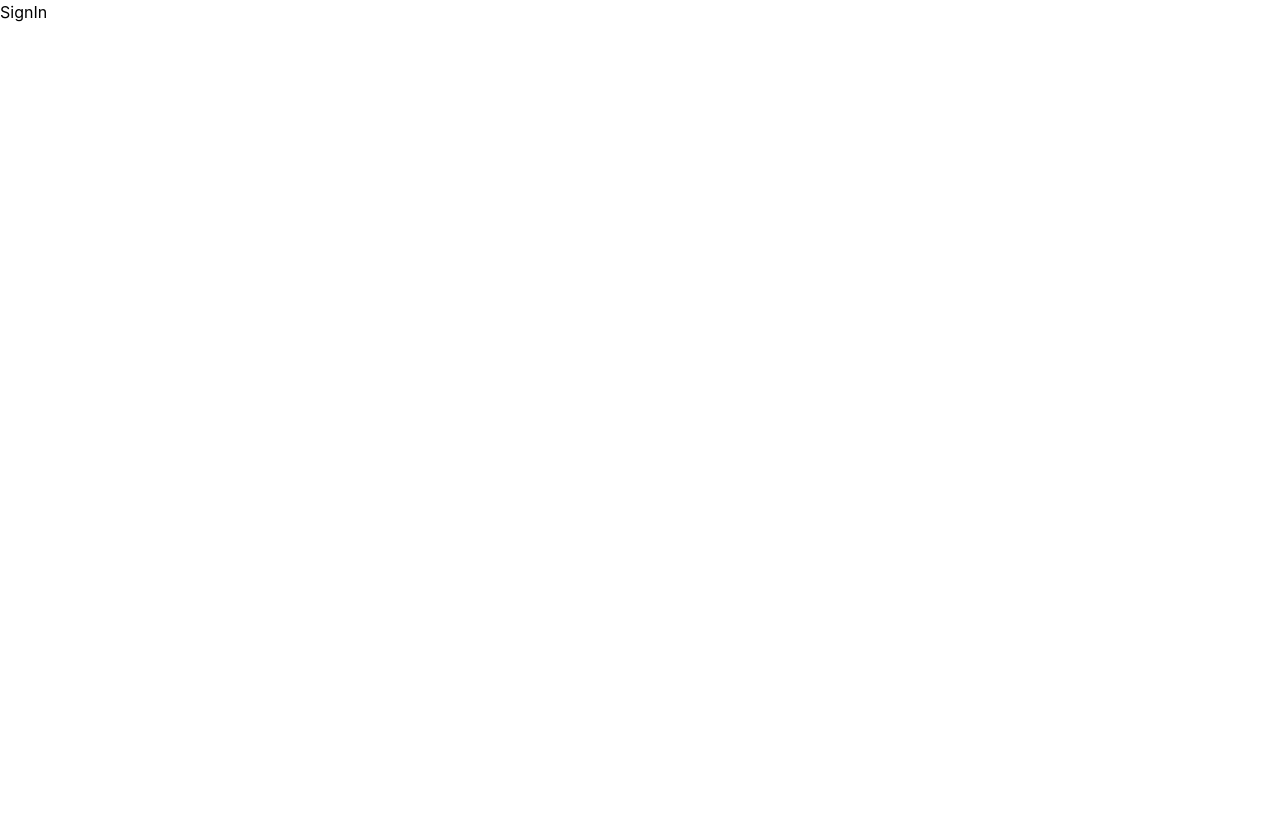
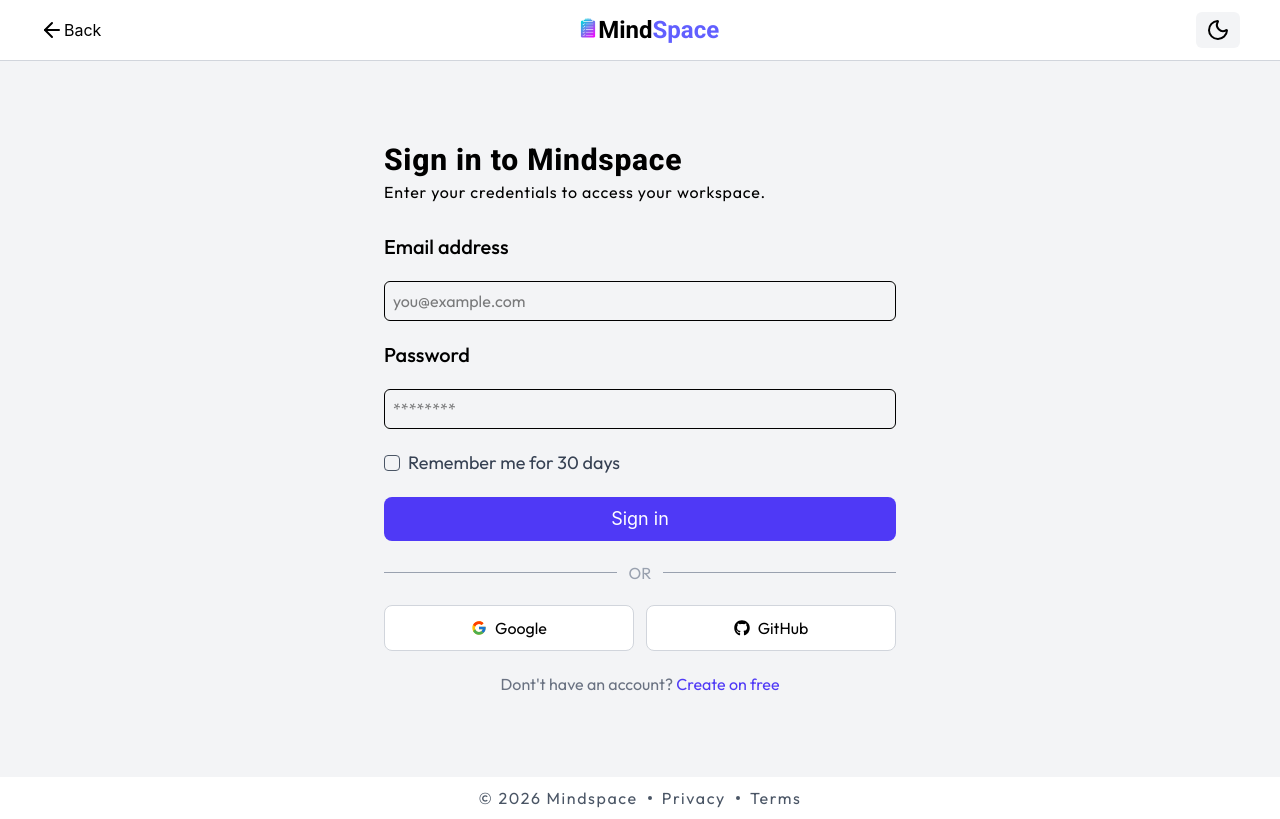
Before and after one commit to Hayorkun/MindSpace, a React (Vite) app: page /signin in a window 1280 px wide. Built offline with nearby package versions, Linux system fonts and the light colour scheme.

Commit message:
add: login page added

```diff
--- a/package.json
+++ b/package.json
@@ -10,11 +10,14 @@
     "preview": "vite preview"
   },
   "dependencies": {
+    "@fortawesome/free-solid-svg-icons": "^7.3.1",
+    "@fortawesome/react-fontawesome": "^3.5.0",
     "@tailwindcss/vite": "^4.3.2",
     "framer-motion": "^12.42.2",
     "lucide-react": "^1.23.0",
     "react": "^19.2.7",
     "react-dom": "^19.2.7",
+    "react-icons": "^5.7.0",
     "react-router-dom": "^7.18.1",
     "tailwindcss": "^4.3.2"
   },
--- /dev/null
+++ b/src/component/BackButton.jsx
@@ -0,0 +1,17 @@
+import { useNavigate } from "react-router-dom";
+import { ArrowLeft } from "lucide-react";
+
+const BackButton = () => {
+  const navigate = useNavigate();
+
+  return (
+    <button
+      className="flex text-base dark:text-white  items-center"
+      onClick={() => navigate(-1)}
+    >
+      <ArrowLeft className="size-6" /> Back
+    </button>
+  );
+};
+
+export default BackButton;
--- /dev/null
+++ b/src/component/FootTab.jsx
@@ -0,0 +1,15 @@
+import { Dot } from "lucide-react";
+
+const FootTab = () => {
+  return (
+    <section className="w-full py-2 dark:bg-gray-900 dark:text-white">
+      <div className="flex items-center w-fit mx-auto text-center">
+        <p className="flex font-body font-normal text-base items-center leading-relaxed tracking-widest dark:text-gray-400 text-gray-600">
+          &copy; 2026 Mindspace <Dot /> Privacy <Dot /> Terms
+        </p>
+      </div>
+    </section>
+  );
+};
+
+export default FootTab;
--- a/src/component/Hero.jsx
+++ b/src/component/Hero.jsx
@@ -85,10 +85,10 @@
                 categories, your progress. No bloat. No friction. Just flow.
               </p>
               <div className="w-fit md:w-40 flex md:flex-col gap-3 mb-4">
-                <NavLink className="flex justify-center px-4 py-2 text-xs gap-1 rounded-lg bg-indigo-500 text-white hover:bg-indigo-600 transition-colors ease-in-out duration-200">
+                <NavLink to="/signin" className="flex justify-center px-4 py-2 text-xs gap-1 rounded-lg bg-indigo-500 text-white hover:bg-indigo-600 transition-colors ease-in-out duration-200">
                   Start for free <ArrowRight className="size-4" />
                 </NavLink>
-                <NavLink className="border justify-center border-gray-400/30 flex text-xs px-4 py-2 rounded-lg hover:bg-gray-300/20 dark:hover:bg-gray-700/40 transition-colors ease-in-out duration-200">
+                <NavLink to="how-it-work" className="border justify-center border-gray-400/30 flex text-xs px-4 py-2 rounded-lg hover:bg-gray-300/20 dark:hover:bg-gray-700/40 transition-colors ease-in-out duration-200">
                   See how it works
                 </NavLink>
               </div>
--- a/src/component/NavTab.jsx
+++ b/src/component/NavTab.jsx
@@ -1,9 +1,30 @@
-import React from 'react'
+import { NavLink } from "react-router-dom";
+import BackButton from "./BackButton";
+import Images from "../assets/image";
+import { Moon, Sun } from "lucide-react";
+import useTheme from "../context/useTheme";
 
 const NavTab = () => {
+  const { theme, toggleTheme } = useTheme();
+
   return (
-    <div>NavTab</div>
-  )
-}
+    <section className="border-b border-gray-300 top-0 sticky dark:bg-gray-900 bg-white dark:text-white">
+      <div className="h-15 flex justify-between items-center px-5 md:px-10">
+        <BackButton />
+        <NavLink className="flex items-baseline">
+          <img src={Images.Planning} alt="Logo image" className="w-5 h-5" />
+          <h1 className="font-heading text-2xl">
+            <strong>
+              Mind<span className="text-indigo-500">Space</span>
+            </strong>
+          </h1>
+        </NavLink>
+        <button onClick={toggleTheme} className="px-2.5 py-1.5 rounded-md dark:bg-gray-800 bg-gray-100  hover:text-indigo-400 transition-colors ease-linear duration-150 cursor-pointer">
+          {theme === "dark" ? <Sun /> : <Moon />}
+        </button>
+      </div>
+    </section>
+  );
+};
 
-export default NavTab
+export default NavTab;
--- a/src/component/Navbar.jsx
+++ b/src/component/Navbar.jsx
@@ -101,7 +101,7 @@
             </ul>
           </div>
           <div className="flex items-center gap-2 cursor-pointer">
-            <button onClick={toggleTheme} className="cursor-pointer">
+            <button onClick={toggleTheme} className="cursor-pointer px-2.5 py-1.5 rounded-md dark:bg-gray-800 bg-gray-100  hover:text-indigo-400 transition-colors ease-linear duration-150">
               {theme === "dark" ? <Sun /> : <Moon />}
             </button>
             <NavLink
@@ -131,7 +131,7 @@
             </NavLink>
           </div>
           <div className="flex items-center gap-4">
-            <button onClick={toggleTheme} className="cursor-pointer">
+            <button onClick={toggleTheme} className="cursor-pointer px-2.5 py-1.5 rounded-md dark:bg-gray-800 bg-gray-100  hover:text-indigo-400 transition-colors ease-linear duration-150">
               {theme === "dark" ? <Sun /> : <Moon />}
             </button>
             <button onClick={() => setSideBar(!sideBar)} className="cursor-pointer">
--- a/src/component/Pricing.jsx
+++ b/src/component/Pricing.jsx
@@ -22,7 +22,7 @@
       period: "per month",
       cta: "Start Pro trial",
       featured: true,
-      price: "$8",
+      price: "$3",
       desc: "For power users who want more depth and flexibility.",
       features: [
         "Everything in free",
@@ -38,7 +38,7 @@
       period: "per user / month ",
       cta: "Contact sales",
       featured: false,
-      price: "$18",
+      price: "8",
       desc: "Share, delegate, and track tasks across your whole team.",
       features: [
         "Everything in pro",
--- a/src/page/SignIn.jsx
+++ b/src/page/SignIn.jsx
@@ -1,9 +1,106 @@
-
+import FootTab from "../component/FootTab";
+import NavTab from "../component/NavTab";
+import { FcGoogle } from "react-icons/fc";
+import { FaGithub } from "react-icons/fa";
+import { NavLink } from "react-router-dom";
 
 const SignIn = () => {
+  const SocialLink = [
+    {
+      icon: FcGoogle,
+      name: "Google",
+    },
+    {
+      icon: FaGithub,
+      name: "GitHub",
+    },
+  ];
+
   return (
-    <div>SignIn</div>
-  )
-}
+    <>
+      <NavTab />
+      <section className="py-20 dark:bg-gray-900 bg-gray-100 dark:text-white">
+        <div className="px-5 md:px-10">
+          <div className="flex flex-col max-w-lg mx-auto min-h-120">
+            <div className="mb-7">
+              <h1 className="font-heading font-extrabold text-2xl md:text-3xl leading-tight tracking-wide">
+                Sign in to Mindspace
+              </h1>
+              <p className="font-body font-normal text-base leading-relaxed md:tracking-wider">
+                Enter your credentials to access your workspace.
+              </p>
+            </div>
+            <form className="mb-5 flex flex-col gap-5">
+              <label
+                htmlFor="email"
+                className="flex flex-col gap-5 font-body text-xl font-medium"
+              >
+                {" "}
+                Email address
+                <input
+                  type="text"
+                  className="border h-10 px-2 rounded-md text-base font-normal"
+                  placeholder="you@example.com"
+                />
+              </label>
+              <label
+                htmlFor="password"
+                className="flex flex-col gap-5 font-body text-xl font-medium"
+              >
+                Password
+                <input
+                  type="password"
+                  className="border h-10 px-2 rounded-md text-base font-normal"
+                  placeholder="********"
+                />
+              </label>
+              <div className="flex gap-2 items-center">
+                <input
+                  type="button"
+                  className="w-4 h-4 border border-gray-600 dark:border-gray-300 rounded-sm"
+                />
+                <p className="font-body text-lg font-normal text-gray-700 dark:text-gray-300">
+                  Remember me for 30 days
+                </p>
+              </div>
+              <button
+                type="submit"
+                className="bg-indigo-600 py-2 rounded-lg text-lg text-white"
+              >
+                Sign in
+              </button>
+            </form>
+            <div className="flex items-center gap-3 mb-5">
+              <div className="flex-1 h-px dark:bg-gray-600 bg-gray-400" />
+              <span className="text-gray-400 font-body">OR</span>
+              <div className="flex-1 h-px dark:bg-gray-600 bg-gray-400" />
+            </div>
+            <div className="flex items-center gap-3 mb-5">
+              {SocialLink.map((s, i) => {
+                const Icon = s.icon;
 
-export default SignIn
+                return (
+                  <button
+                    key={i}
+                    className="flex-1 flex items-center justify-center border border-gray-300 dark:border-gray-600 bg-white dark:bg-gray-800 gap-2 rounded-lg py-2.5 font-body text-base"
+                  >
+                    <Icon /> {s.name}
+                  </button>
+                );
+              })}
+            </div>
+            <p className="text-center font-body font-normal text-base leading-relaxed dark:text-gray-400 text-gray-500">
+              Dont't have an account?{" "}
+              <NavLink to="/signup" className="text-indigo-600">
+                Create on free
+              </NavLink>
+            </p>
+          </div>
+        </div>
+      </section>
+      <FootTab />
+    </>
+  );
+};
+
+export default SignIn;
```
Also changed, not shown: 1 other file (tests, documents, lock files or other folders).
